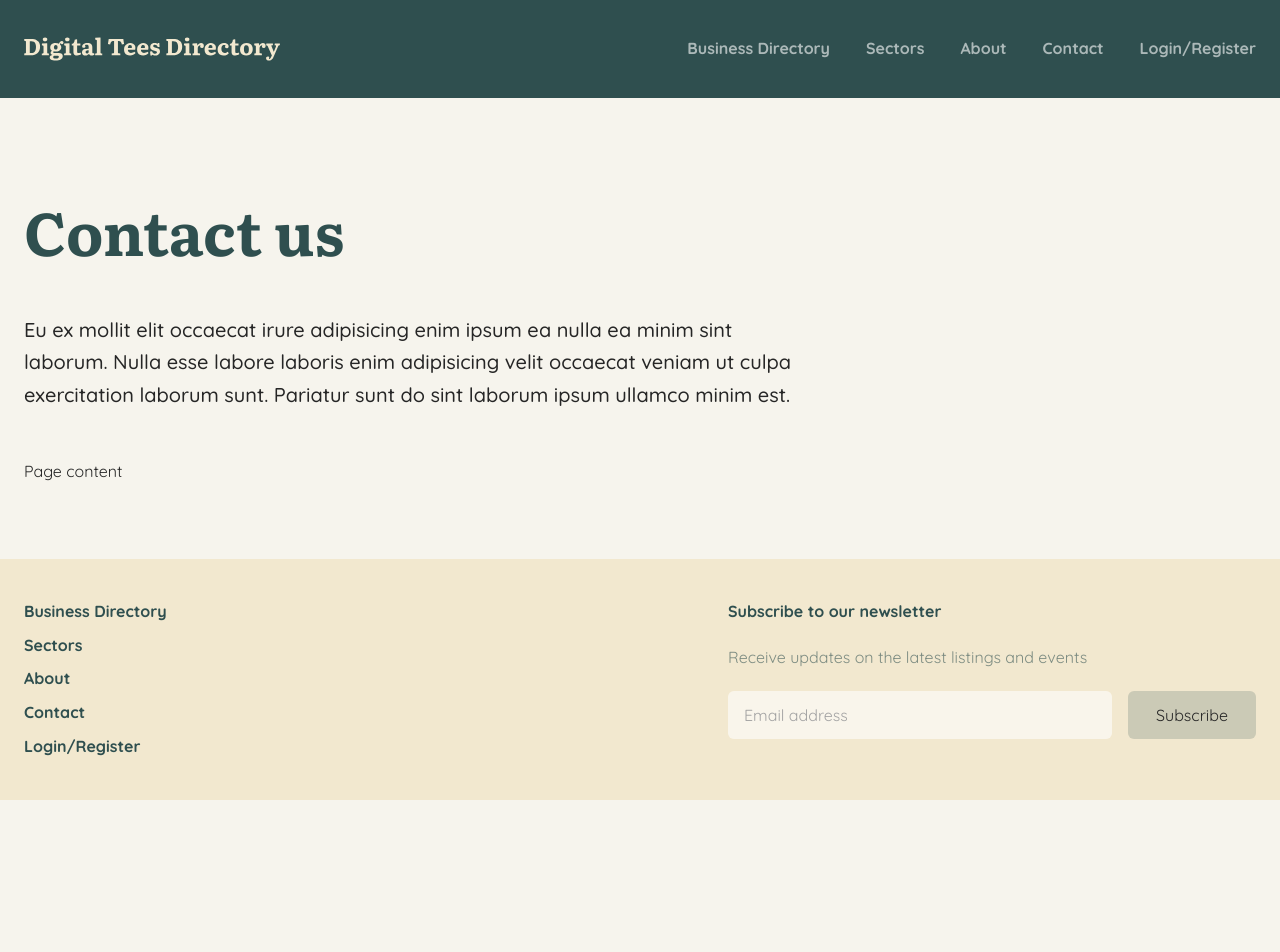
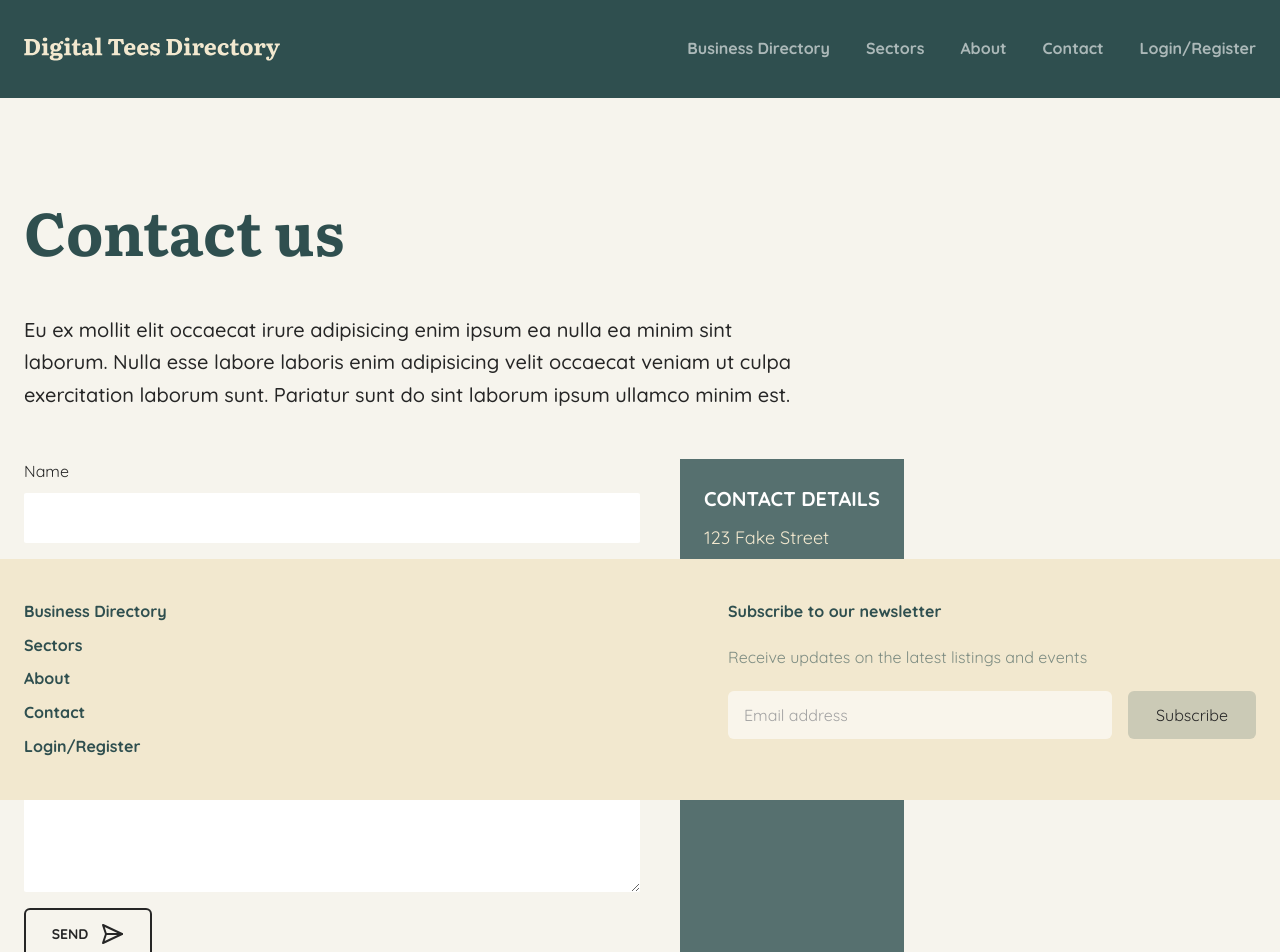
Before and after one commit to mcgri/Digital-Tees-Directory, a Next.js app: page /contact in a window 1280 px wide. Shown: the top 952 px of the page. Before the commit the page ends 800 px from the top, so only its background shows below. Built offline with nearby package versions, Linux system fonts and the light colour scheme.

Commit message:
Non functional contact us

```diff
--- a/app/contact/page.tsx
+++ b/app/contact/page.tsx
@@ -1,5 +1,8 @@
 import { Container } from "@/components/Container";
 import { PageHeader } from "@/components/PageHeader";
+import { SendHorizontal } from "lucide-react";
+//Add a form (non-functional) to the contact page
+//I would use something like React Hook Form for the form or Zod for the form and validation
 
 export interface Props {}
 
@@ -10,7 +13,39 @@ const Page = async ({}: Props) => {
         title="Contact us"
         text="Eu ex mollit elit occaecat irure adipisicing enim ipsum ea nulla ea minim sint laborum. Nulla esse labore laboris enim adipisicing velit occaecat veniam ut culpa exercitation laborum sunt. Pariatur sunt do sint laborum ipsum ullamco minim est."
       ></PageHeader>
-      <Container className="w-full flex flex-col gap-6">Page content</Container>
+      <Container className="w-full flex  flex-col justify-stretch md:flex-row gap-10">
+        <div className="flex flex-col w-full md:w-1/2 gap-y-4">
+          <div className="flex flex-col gap-2">
+            <label htmlFor="name">Name</label>
+            <input id="name" className="px-4 py-3 rounded-sm" />
+          </div>
+          <div className="flex flex-col gap-2">
+            <label htmlFor="email">Email</label>
+            <input id="email" className="px-4 py-3 rounded-sm" />
+          </div>
+          <div className="flex flex-col gap-2">
+            <label htmlFor="message">Message</label>
+            <textarea
+              id="message"
+              className="px-4 py-3 rounded-sm min-h-[200px]"
+            />
+          </div>
+          <button className="dtd-button text-sm py-3 px-5 gap-3 w-full md:w-32 justify-center duration-150 hover:bg-white/60">
+            <span>Send</span>
+            <SendHorizontal className="w-6 h-6" />
+          </button>
+        </div>
+
+        <div className="flex flex-col gap-2  bg-alpha/80 backdrop-blur-[2px] p-6 text-white ">
+          <h3 className="font-bold uppercase text-xl ">Contact details</h3>
+          <div className="text-bravo text-lg">
+            <p> 123 Fake Street</p>
+            <p> London</p>
+            <p> SW1A 1AA</p>
+            <p> 020 1234 5678</p>
+          </div>
+        </div>
+      </Container>
     </div>
   );
 };
```
